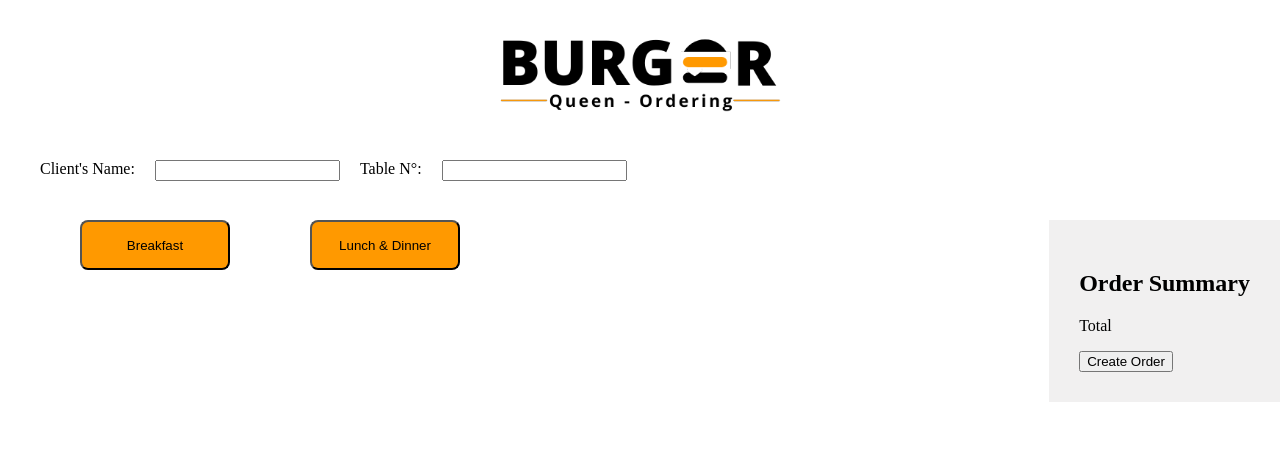
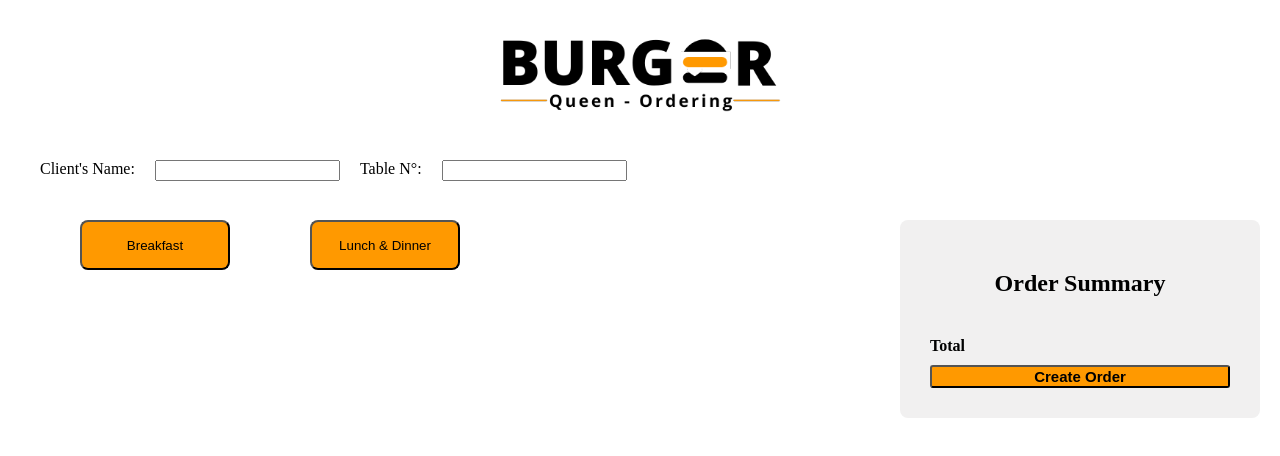
Before and after one commit to Aurapinilla/burger-queen-api-client, an Angular app: page /orders in a window 1280 px wide. Shown: the top 456 px of the page. Built offline with nearby package versions, Linux system fonts and the light colour scheme.

Commit message:
order summary css update

```diff
--- a/src/app/components/neworder-form/neworder-form.component.css
+++ b/src/app/components/neworder-form/neworder-form.component.css
@@ -0,0 +1,27 @@
+#orderSummary {
+    display: flex;
+    flex-direction: column;
+    gap: 10px;
+}
+
+#orderProducts {
+    display: flex;
+    flex-direction: row;
+    justify-content: space-between;
+    align-items: center;
+}
+
+h2 {
+    text-align: center;
+}
+
+span {
+    font-weight: bolder;
+}
+
+button {
+    background-color: #FF9900;
+    border-radius: 3px;
+    font-weight: bolder;
+    font-size: 15px;
+}
--- a/src/app/components/neworder-form/neworder-form.component.html
+++ b/src/app/components/neworder-form/neworder-form.component.html
@@ -1,13 +1,14 @@
 <div id="orderSummary">
     <h2>Order Summary</h2>
-    <div id="orderProducts">
+    <div>
         <!--Add order products dinamically-->
-        <div *ngFor="let item of orderedProducts">
+        <div id="orderProducts" *ngFor="let item of orderedProducts">
             <h4>{{ item.quantity }}</h4>
             <h4>{{ item.product.name }}</h4>
             <h4>{{ item.product.price | currency }}</h4>
+            <i class="fa-solid fa-trash"></i>
         </div>
     </div>
-    <p>Total</p>
+    <span>Total</span>
     <button>Create Order</button>
 </div>
--- a/src/app/views/orders-view/orders-view.component.css
+++ b/src/app/views/orders-view/orders-view.component.css
@@ -48,7 +48,7 @@ button {
 #menusContainer {
     position: absolute;
     top: 310px;
-    left: 40px;
+    left: 20px;
 }
 
 .menuList {
@@ -89,9 +89,11 @@ button {
 }
 
 app-neworder-form {
+    width: 300px;
     position: absolute;
-    right: 0;
+    right: 20px;
     top: 220px;
     background-color: #F1F0F0;
     padding: 30px;
+    border-radius: 8px;
 }
--- a/src/index.html
+++ b/src/index.html
@@ -5,6 +5,7 @@
   <title>BurgerQueenApiClient</title>
   <base href="/">
   <meta name="viewport" content="width=device-width, initial-scale=1">
+  <script src="https://kit.fontawesome.com/d73e2e89e3.js" crossorigin="anonymous"></script>
   <link rel="icon" type="image/x-icon" href="favicon.ico">
 </head>
 <body>
```
Also changed, not shown: package.json (+6 -1 lines), 1 other file (tests, documents, lock files or other folders).
